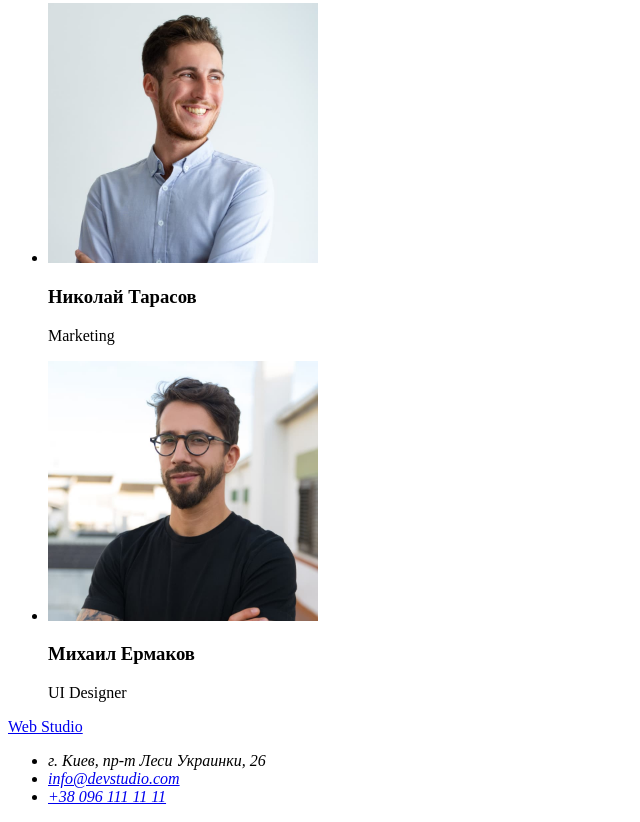
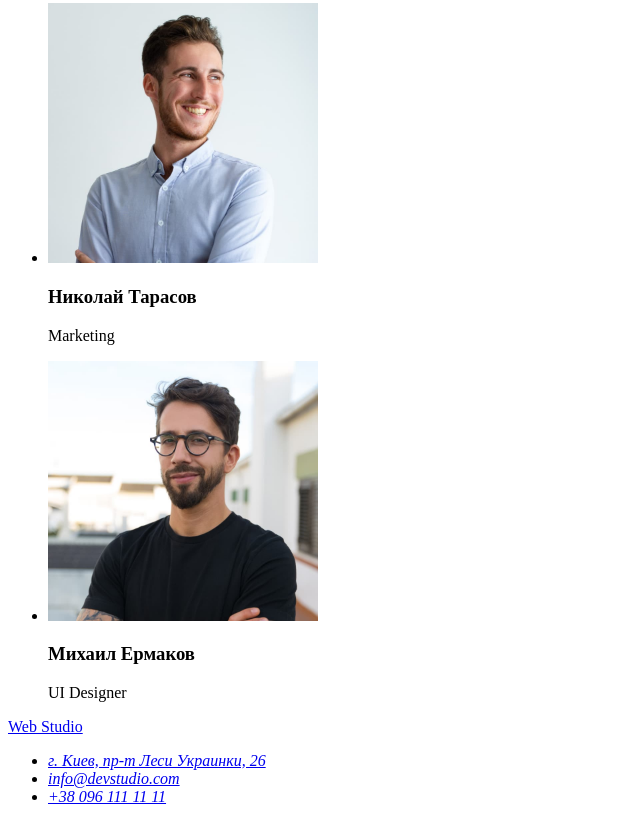
Before and after one commit to AlinaKas/goit-markup-hw-01, a plain HTML site: page index.html in a window 1280 px wide. Shown: the part 2333-3155 px from the top of the page, without its empty margins (0-640 px from the left). Drawn offline with Linux system fonts and the light colour scheme.

Commit message:
Добавляет разметку макета
Добавлена ссылка на адрес в  футере. Адрес оформлен списком

```diff
--- a/index.html
+++ b/index.html
@@ -98,7 +98,7 @@
         <a href="./">Web Studio</a>
         <address>
             <ul>
-                <li>г. Киев, пр-т Леси Украинки, 26</li>
+                <li><a href="https://goo.gl/maps/17ZbHJaUMDjQZA8s9" target="_blank" rel="noopener noreferrer">г. Киев, пр-т Леси Украинки, 26</a></li>
                 <li><a href="mailto:info@devstudio.com">info@devstudio.com</a></li>
                 <li><a href="tel:+380961111111">+38 096 111 11 11</a></li>
             </ul>
```
